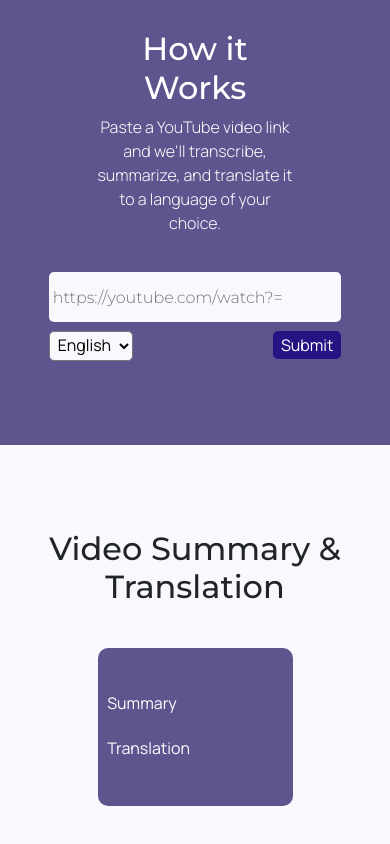
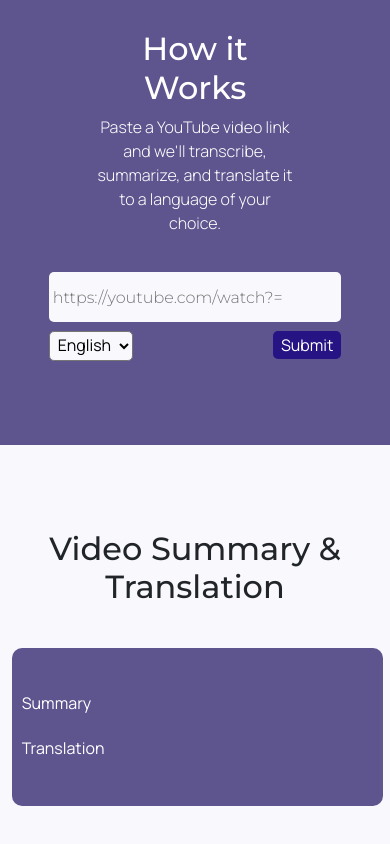
Before and after one commit to HaiderZaidiDev/youtube-translate-and-summarize, a React (Create React App) app: page / in a window 390 px wide. Shown: the part 512-1356 px from the top of the page. Built offline with nearby package versions, Linux system fonts and the light colour scheme.

Commit message:
fixed mobile view of summary box

```diff
--- a/src/App.css
+++ b/src/App.css
@@ -198,4 +198,8 @@ a {
    .youtube-input {
     width: 75vw;
   }
+
+  .result-item {
+    width: 95vw;
+  }
 }
```
